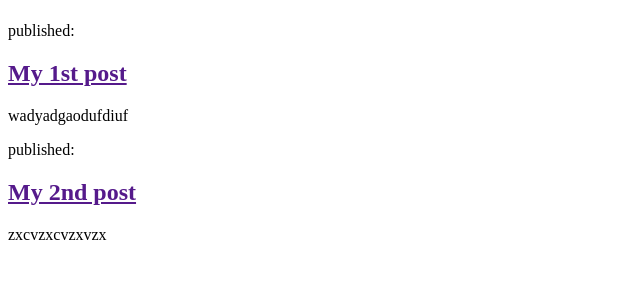
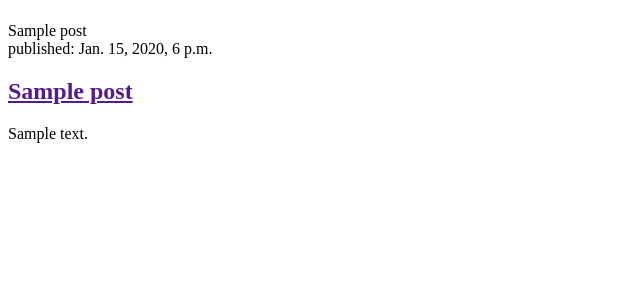
Before and after one commit to himlayyy/djangogirls, a Django app: page / in a window 1280 px wide. Shown: the part 58-358 px from the top of the page, without its empty margins (0-640 px from the left). Run offline with Django 3.2, Linux system fonts and the light colour scheme; tables that the repository leaves empty hold one stand-in row (values such as "Sample post").

Commit message:
Modified templates to display posts from database

```diff
--- a/blog/templates/blog/post_list.html
+++ b/blog/templates/blog/post_list.html
@@ -4,19 +4,21 @@
         <title>Django Girls Blog</title>
     </head>
     <body>
+
         <header>
             <h1><a href="">Django Girls Blog</a></h1>
         </header>
-        <article>
-            <time>published:</time>
-            <h2><a href="">My 1st post</a></h2>
-            <p>wadyadgaodufdiuf</p>
-        </article>
-
-        <article>
-            <time>published:</time>
-            <h2><a href="">My 2nd post</a></h2>
-            <p>zxcvzxcvzxvzx</p>
-        </article>
+        {% for post in posts %}
+            {{post}}
+            <article>
+                <time>published: {{post.published_date}}</time>
+                <h2><a href="">{{post.title}}</a></h2>
+                <p>{{post.text|linebreaksbr}}</p>
+            </article>
+        {% endfor %}
+<!--            <time>published:</time>-->
+<!--            <h2><a href="">My 2nd post</a></h2>-->
+<!--            <p>zxcvzxcvzxvzx</p>-->
+<!--        </article>-->
     </body>
 </html>
--- a/blog/views.py
+++ b/blog/views.py
@@ -1,6 +1,9 @@
 from django.shortcuts import render
+from django.utils import timezone
+from .models import Post
 
 
 # Create your views here.
 def post_list(request):
-    return render(request, 'blog/post_list.html', {})
+    posts = Post.objects.filter(published_date__lte = timezone.now()).order_by('published_date')
+    return render(request, 'blog/post_list.html', {'posts': posts})
```
